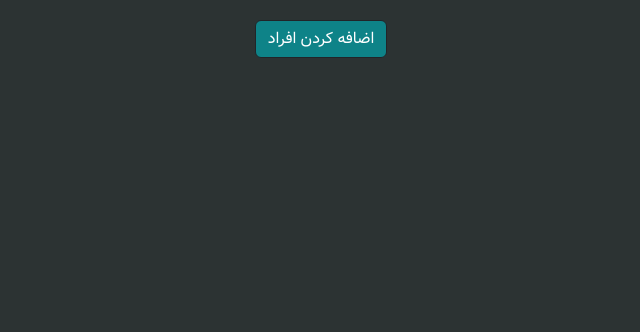
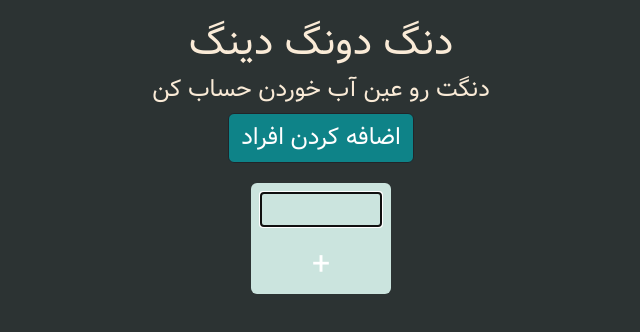
Before and after one commit to arash-gmc/dong, a React (Create React App) app: page / in a window 1280 px wide. Both pictures are taken after a click on the button "اضافه کردن افراد". Shown: the top 332 px of the page, without its empty margins (319-959 px from the left). Built offline with nearby package versions, Linux system fonts and the light colour scheme.

Commit message:
add peoples feature

```diff
--- a/src/App.css
+++ b/src/App.css
@@ -8,9 +8,32 @@
     url("./fonts/vazir/Vazir.ttf") format("truetype");
 }
 
+.people-badge{
+  background-color: #CBE4DE !important;
+  color: #2C3333 !important;
+  padding: 10px !important;
+  margin: 20px !important;
+}
+
+.badge-input{
+  background: transparent;
+  border: none;
+  font-size: 20px;
+  text-align: center;
+  width: 120px;
+}
+
+.badge-plus{
+  color: white;
+  margin-top: 20px;
+  font-size: 32px;
+  margin-bottom: 0;
+}
+
 
 
 
 button{
   background-color: #0E8388 !important;
+  font-size: 24px !important;
 }
--- a/src/App.js
+++ b/src/App.js
@@ -1,20 +1,48 @@
 import React, { Component } from 'react';
-import siteHeader from './components/header';
+import SiteHeader from './components/header';
 import './App.css';
+import PeoplesCards from './components/PeoplesCards';
 
 class App extends Component {
   state = {
     peoples:[]
    }
+
+  handleChange = ({currentTarget})=>{
+    const peoples = [...this.state.peoples]
+    const person = this.state.peoples.find(p=>'i'+p.id===currentTarget.id)
+    person.name = currentTarget.value
+    this.setState({peoples})
+  }
+
+  addPay = ({currentTarget})=>{
+    const peoples = [...this.state.peoples]
+    const person = this.state.peoples.find(p=>'s'+p.id===currentTarget.id)
+    console.log(person.name)
+  }
+
   render() {
     return (
       <div className="App">
-        <siteHeader />
+        <SiteHeader />
         <button
           className='btn btn-dark'
           onClick={()=>{
+            const peoples = [...this.state.peoples]
+            peoples.push({
+              id: Date.now(),
+              name: ''
+            })
+            this.setState({peoples})
           }}
             >اضافه کردن افراد</button>
+        <PeoplesCards
+        peoples={this.state.peoples}
+        onChange={this.handleChange}
+        addPay={this.addPay} />
+
+
+
       </div>
     );
   }
--- /dev/null
+++ b/src/components/PeoplesCards.jsx
@@ -0,0 +1,26 @@
+import React from "react";
+
+const PeoplesCards = ({peoples,onChange,addPay}) => {
+    return (
+        <div>
+          {peoples.map(p=>
+              <span
+              className="people-badge badge"
+              key={p.id}
+              id = {'s'+p.id}
+              onClick={addPay}>
+                <input
+                  type='text'
+                  className='badge-input'
+                  value={p.name}
+                  id = {'i'+p.id}
+                  onChange={onChange}
+                  autoFocus ></input>
+                  <h2 className='badge-plus'>+</h2>
+              </span>
+          )}
+        </div>
+     );
+}
+
+export default PeoplesCards;
--- a/src/components/header.jsx
+++ b/src/components/header.jsx
@@ -1,6 +1,6 @@
 import React from 'react';
 
-const siteHeader = () => {
+const SiteHeader = () => {
     return (
         <div>
             <h1>دنگ دونگ دینگ</h1>
@@ -9,4 +9,4 @@ const siteHeader = () => {
      );
 }
 
-export default siteHeader;
+export default SiteHeader;
```
